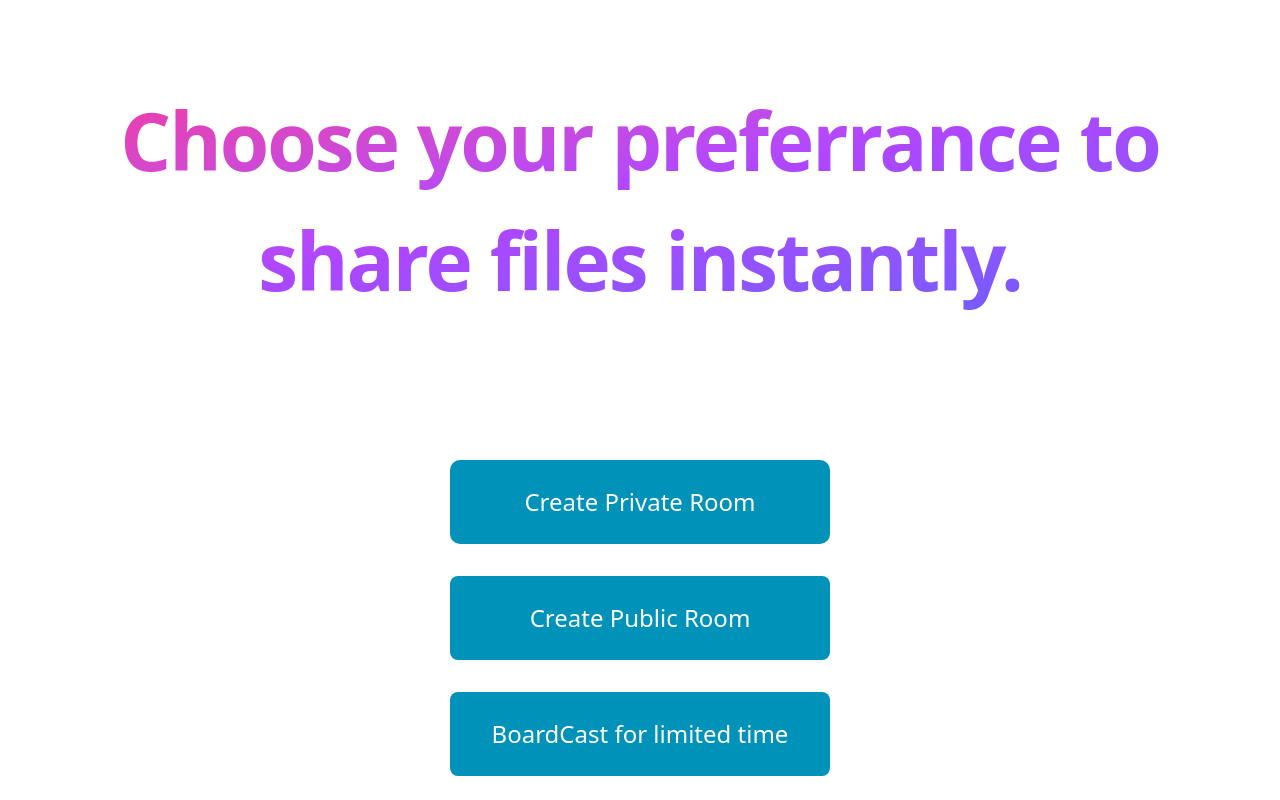
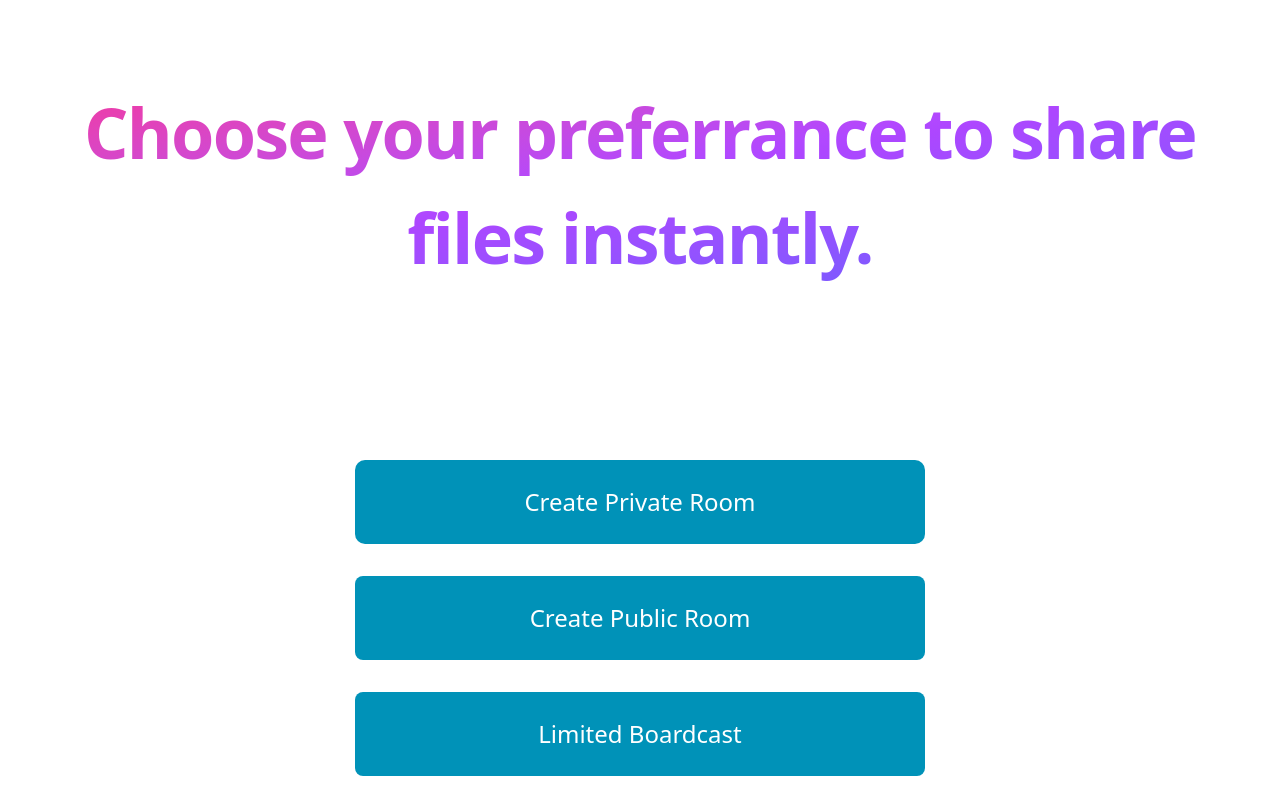
Before and after one commit to adhikari-anil/InstantShare, a React (Vite) app: page /sender in a window 1280 px wide. Built offline with nearby package versions, Linux system fonts and the light colour scheme; no server answers; a web font is replaced by a local one.

Commit message:
fix: UI enhancement

```diff
--- a/src/component/Room/Room.tsx
+++ b/src/component/Room/Room.tsx
@@ -59,7 +59,7 @@ const Room = ({ roomType }: { roomType: string }) => {
 
   return (
     <DialogHeader className="flex flex-col gap-4">
-      <DialogTitle className="text-2xl font-bold">
+      <DialogTitle className="text-lg md:text-2xl font-bold">
         Create {roomType} Room: {id}
       </DialogTitle>
       <DialogDescription>
--- a/src/component/SenderPage/Sender.tsx
+++ b/src/component/SenderPage/Sender.tsx
@@ -7,13 +7,13 @@ const Sender = () => {
       <div className="flex flex-col items-center justify-center h-screen">
         {/* Details */}
         <div className="flex flex-1 flex-col gap-4 pt-20">
-          <h1 className="text-[40px] md:text-[80px] font-extrabold text-center bg-gradient-to-br from-pink-500 via-purple-500 to-indigo-500 animate-fade-in bg-clip-text text-transparent tracking-tight leading-normal">
+          <h1 className="text-[35px] md:text-[50px] lg:text-[60px] xl:text-[70px] 2xl:text-[100px] font-extrabold text-center bg-gradient-to-br from-pink-500 via-purple-500 to-indigo-500 animate-fade-in bg-clip-text text-transparent tracking-tight leading-normal">
             Choose your preferrance to share files instantly.
           </h1>
         </div>
         {/* Role Button */}
         <div className="flex flex-1 flex-col items-center rounded-lg p-4 gap-8 mt-10 w-full">
-          <div className="w-1/3 flex flex-row gap-5 rounded-lg border-2 border-transparent  transition delay-150 duration-300 ease-in-out hover:-translate-y-1 hover:scale-110 hover:bg-red-500 justify-center items-center p-4 bg-cyan-600">
+          <div className="w-full sm:w-1/2 flex flex-row gap-5 rounded-lg border-2 border-transparent  transition delay-150 duration-300 ease-in-out hover:-translate-y-1 hover:scale-110 hover:bg-red-500 justify-center items-center p-4 bg-cyan-600">
             <Dialog>
               <DialogTrigger asChild>
                 <button className="cursor-pointer p-2 text-2xl text-white font-medium">
@@ -25,7 +25,7 @@ const Sender = () => {
               </DialogContent>
             </Dialog>
           </div>
-          <div className="w-1/3 flex flex-row gap-5 rounded-md border-2 border-transparent  transition delay-150 duration-300 ease-in-out hover:-translate-y-1 hover:scale-110 hover:bg-red-500 justify-center items-center p-4 bg-cyan-600">
+          <div className="w-full sm:w-1/2 flex flex-row gap-5 rounded-md border-2 border-transparent  transition delay-150 duration-300 ease-in-out hover:-translate-y-1 hover:scale-110 hover:bg-red-500 justify-center items-center p-4 bg-cyan-600">
             <Dialog>
               <DialogTrigger asChild>
                 <button className="cursor-pointer p-2 text-2xl text-white font-medium">
@@ -37,11 +37,11 @@ const Sender = () => {
               </DialogContent>
             </Dialog>
           </div>
-          <div className="w-1/3 flex flex-row gap-5 rounded-md border-2 border-transparent  transition delay-150 duration-300 ease-in-out hover:-translate-y-1 hover:scale-110 hover:bg-red-500 justify-center items-center p-4 bg-cyan-600">
+          <div className="w-full sm:w-1/2 flex flex-row gap-5 rounded-md border-2 border-transparent  transition delay-150 duration-300 ease-in-out hover:-translate-y-1 hover:scale-110 hover:bg-red-500 justify-center items-center p-4 bg-cyan-600">
             <Dialog>
               <DialogTrigger asChild>
                 <button className="cursor-pointer p-2 text-2xl text-white font-medium">
-                  BoardCast for limited time
+                  Limited Boardcast
                 </button>
               </DialogTrigger>
               <DialogContent>
--- a/src/components/ui/dialog.tsx
+++ b/src/components/ui/dialog.tsx
@@ -58,7 +58,7 @@ function DialogContent({
       <DialogPrimitive.Content
         data-slot="dialog-content"
         className={cn(
-          "bg-background data-[state=open]:animate-in data-[state=closed]:animate-out data-[state=closed]:fade-out-0 data-[state=open]:fade-in-0 data-[state=closed]:zoom-out-95 data-[state=open]:zoom-in-95 fixed top-[50%] left-[50%] z-50 grid w-full max-w-[calc(100%-2rem)] translate-x-[-50%] translate-y-[-50%] gap-4 rounded-lg border p-6 shadow-lg duration-200 sm:max-w-lg",
+          "bg-background data-[state=open]:animate-in data-[state=closed]:animate-out data-[state=closed]:fade-out-0 data-[state=open]:fade-in-0 data-[state=closed]:zoom-out-95 data-[state=open]:zoom-in-95 fixed top-[50%] left-[50%] z-50 grid w-full max-w-[calc(100%-2rem)] translate-x-[-50%] translate-y-[-50%] gap-4 rounded-lg border p-2 md:p-6 shadow-lg duration-200 sm:max-w-lg",
           className
         )}
         {...props}
--- a/src/context/SocketProvider.tsx
+++ b/src/context/SocketProvider.tsx
@@ -11,7 +11,7 @@ interface SocketProviderProps {
 
 export const SocketProvider = ({ children }: SocketProviderProps) => {
   const socket = useMemo<Socket<DefaultEventsMap, DefaultEventsMap>>(
-    () => io("http://localhost:4000"),
+    () => io("192.168.18.189:9000"),
     []
   );
 
```
